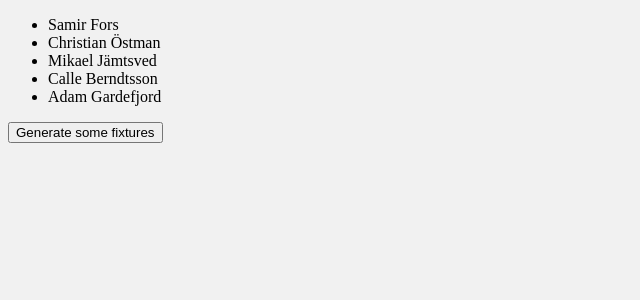
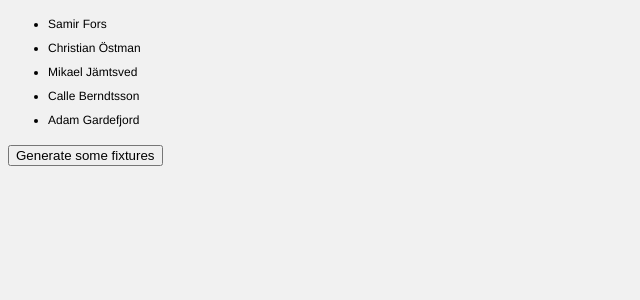
Before and after one commit to samirfors/poolscoresapp, a web app: file index.html in a window 1280 px wide. Shown: the top 300 px of the page, without its empty margins (0-640 px from the left). Run offline with its HTML, style and script files only (its server is not run), Linux system fonts and the light colour scheme; style sheets or scripts are compiled from the project's sources; some libraries are stand-ins or nearby versions.

Commit message:
Add initial less-files for better structure.

```diff
--- a/css/colors.less
+++ b/css/colors.less
@@ -1 +1,2 @@
 @page-bg:   #f1f1f1;
+@h-f-bg:    #cccccc;
--- a/css/styles.less
+++ b/css/styles.less
@@ -5,3 +5,9 @@
 body {
   background: @page-bg;
 }
+
+header,
+footer {
+  width: 100%;
+  background: @h-f-bg;
+}
--- /dev/null
+++ b/css/typography.less
@@ -0,0 +1,5 @@
+body {
+  font-family: Helvetica;
+  font-size: 12px;
+  line-height: 24px;
+}
```
